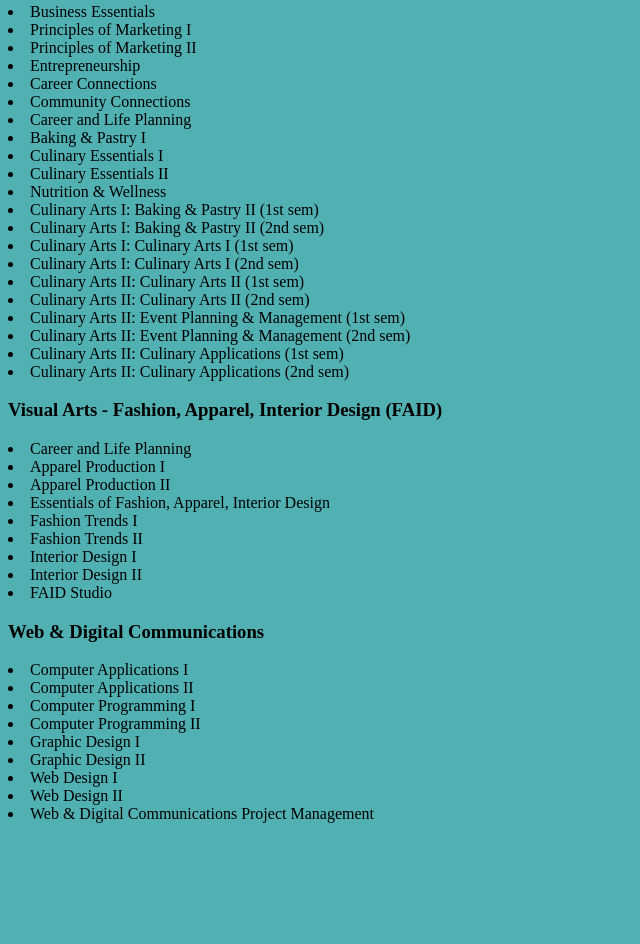
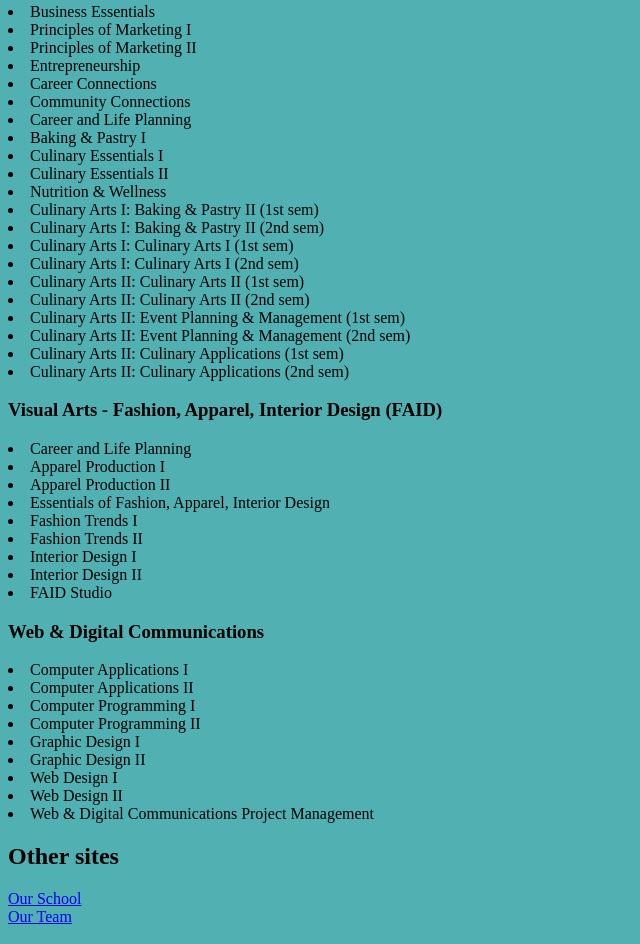
Before and after one commit to underwateruniverse/CTE, a plain HTML site: page index.html in a window 1280 px wide. Shown: the part 2639-3583 px from the top of the page, without its empty margins (0-640 px from the left). Before the commit the page ends 3470 px from the top, so only its background shows below. Drawn offline with Linux system fonts and the light colour scheme.

Commit message:
Update index.html

```diff
--- a/index.html
+++ b/index.html
@@ -234,3 +234,18 @@ p {text-align:center;font-family:Times, serif;font-size:18px;font-style:italic;f
 </li>
   </ul>
 </main>
+
+<div class="hero">
+
+  <h2>Other sites</h2>
+
+  <p class="hero-links">
+
+ </div>
+  <a href="https://underwateruniverse.github.io/ow/" style="text-decoration:underline;" target="_blank" >Our School</a><br>
+   <a href="https://underwateruniverse.github.io/team/" style="text-decoration:underline;" target="_blank" >Our Team</a><br>
+
+  </p>
+
+
+</div>
```
